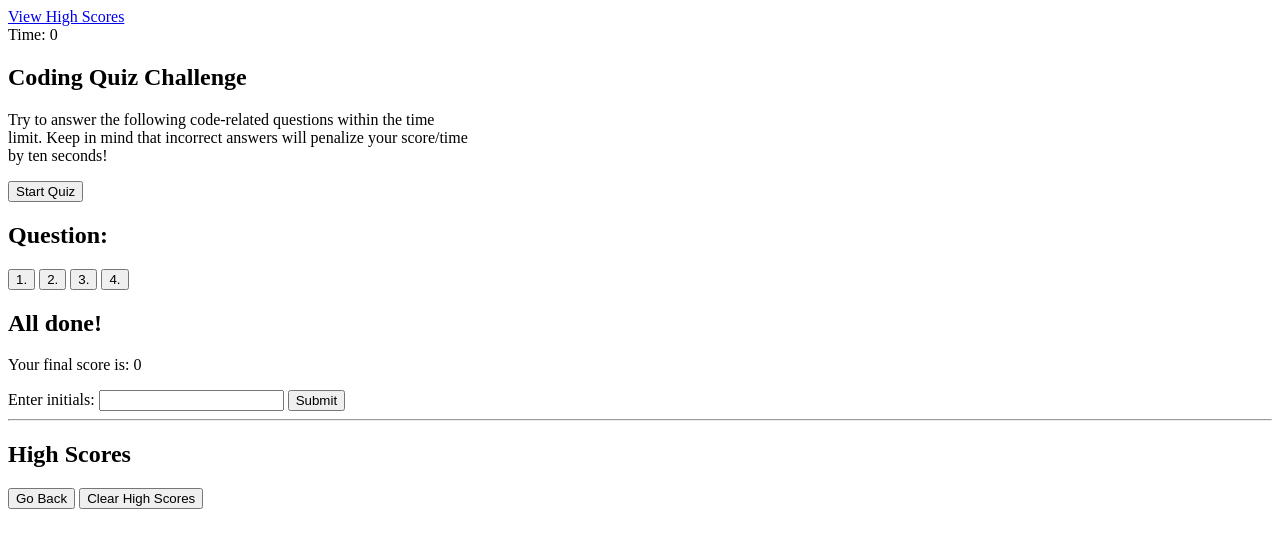
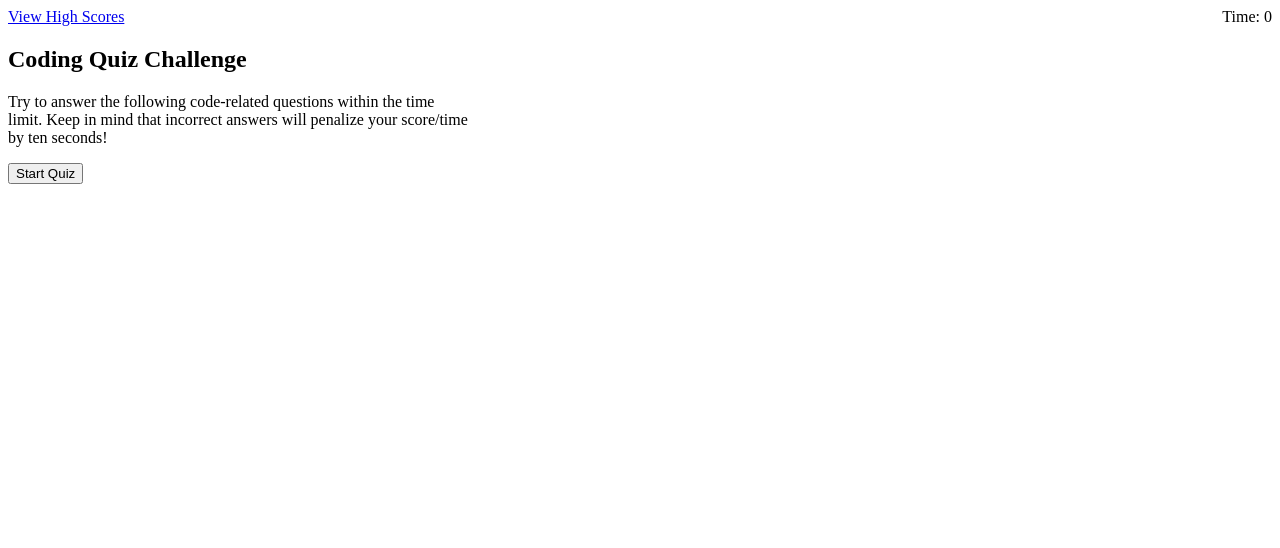
Before and after one commit to srvidales/quizzer, a website: page index.html in a window 1280 px wide. Drawn offline with Linux system fonts and the light colour scheme.

Commit message:
Adds header and .display-none to css

```diff
--- a/assets/css/style.css
+++ b/assets/css/style.css
@@ -0,0 +1,8 @@
+header {
+    display: flex;
+    justify-content: space-between;
+}
+
+.display-none {
+    display: none;
+}
--- a/index.html
+++ b/index.html
@@ -27,7 +27,7 @@
     </section>
 
     <!-- Quiz Step -->
-    <section id="quiz-section">
+    <section id="quiz-section" class="display-none">
         <h1 id="question-heading">Question:</h1>
         <div>
             <button class="answer-button">1.</button>
@@ -38,7 +38,7 @@
     </section>
 
     <!-- Summary Step -->
-    <section id="summary-section">
+    <section id="summary-section" class="display-none">
         <h1>All done!</h1>
         <div>
             <p>Your final score is: <span id="final-score-span">0</span></p>
@@ -51,13 +51,13 @@
     </section>
 
     <!-- Evaluation Section -->
-    <div id="evaluation-div">
+    <div id="evaluation-div" class="display-none">
         <hr>
         <p id="evaluation-paragraph"></p>
     </div>
 
     <!-- High Scores Step -->
-    <section id="high-scores-section">
+    <section id="high-scores-section" class="display-none">
         <h1>High Scores</h1>
         <ul id="high-scores-list"></ul>
         <button id="back-button">Go Back</button>
```
